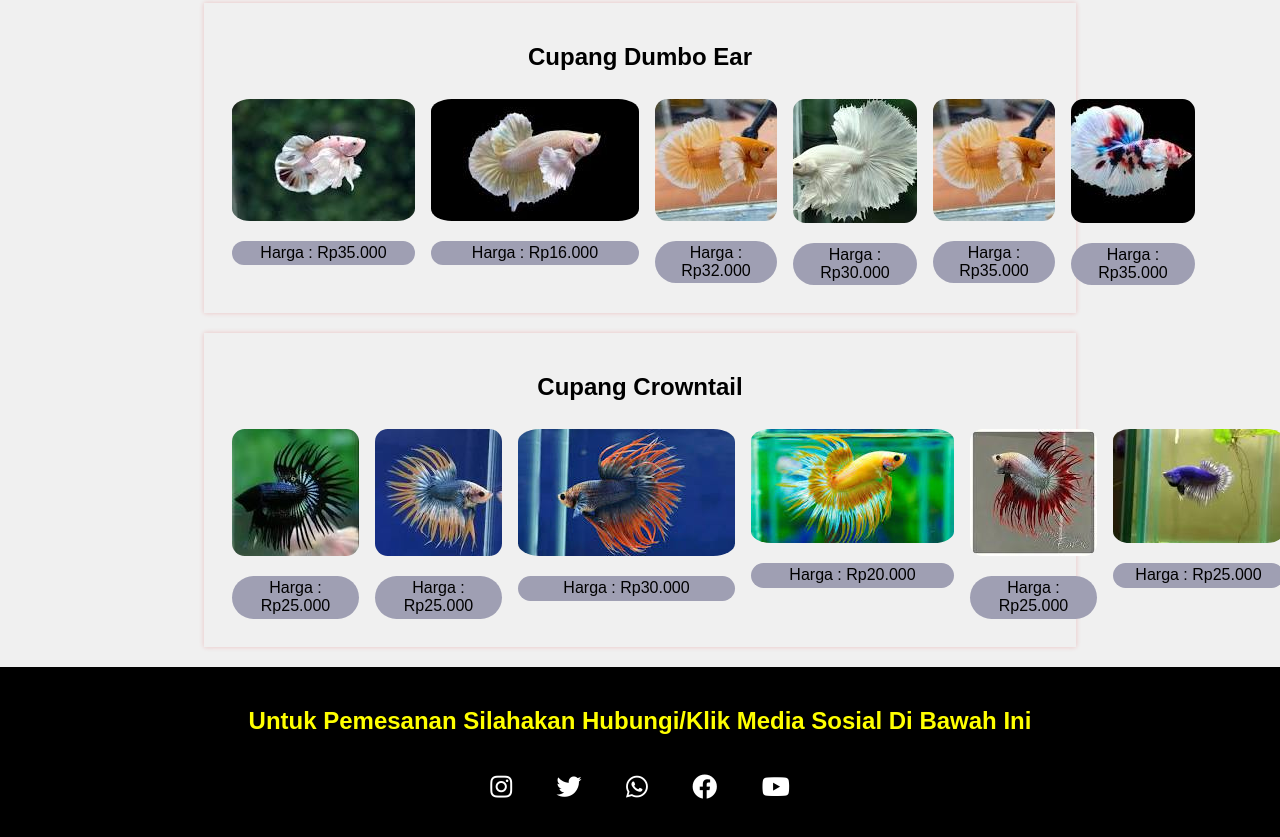
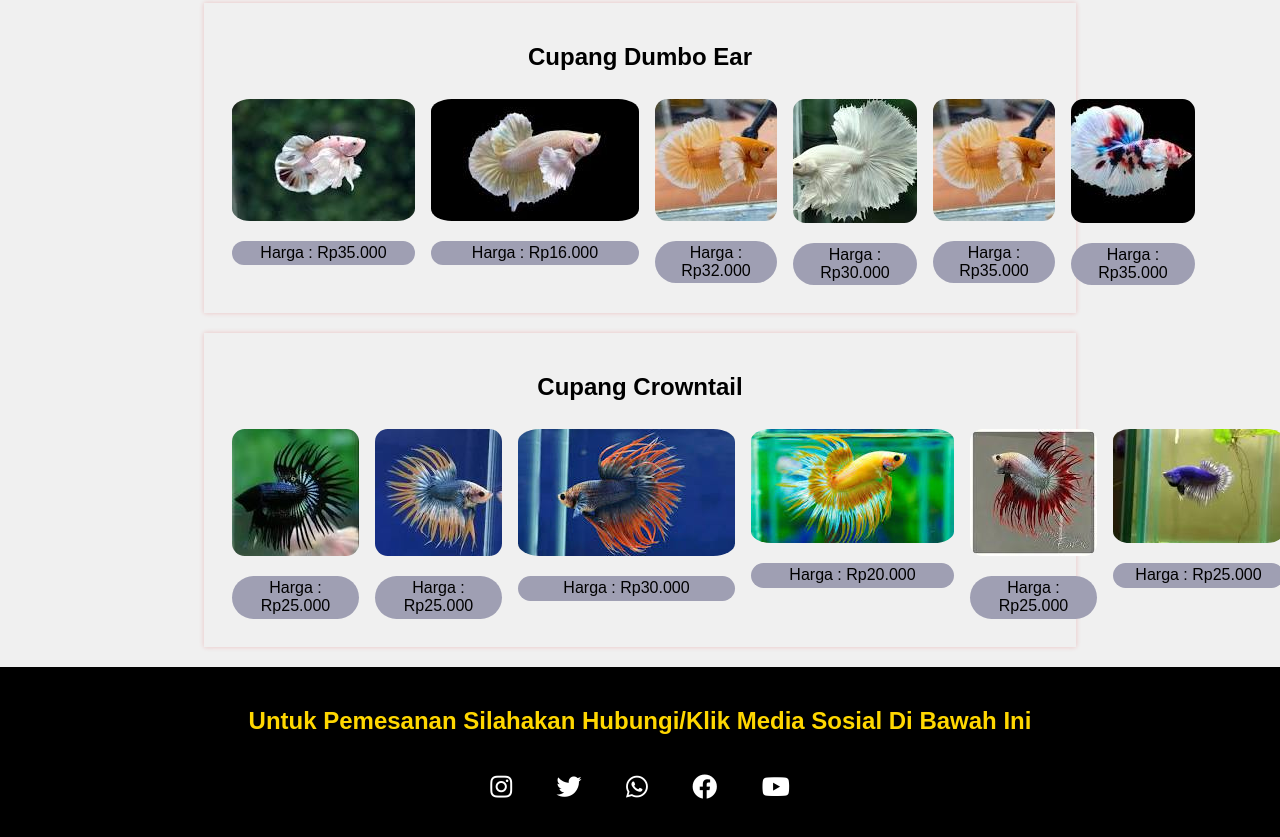
Before and after one commit to IGNASIUSPRESDA/cupangku, a website: page index.html in a window 1280 px wide. Shown: the part 777-1614 px from the top of the page. Drawn offline with Linux system fonts and the light colour scheme.

Commit message:
Update style.css

```diff
--- a/style.css
+++ b/style.css
@@ -58,7 +58,7 @@ footer {
     padding: 20px;
 }
 footer h2{
-    color: yellow;
+    color: gold;
 }
 
 .footer-text {
```
